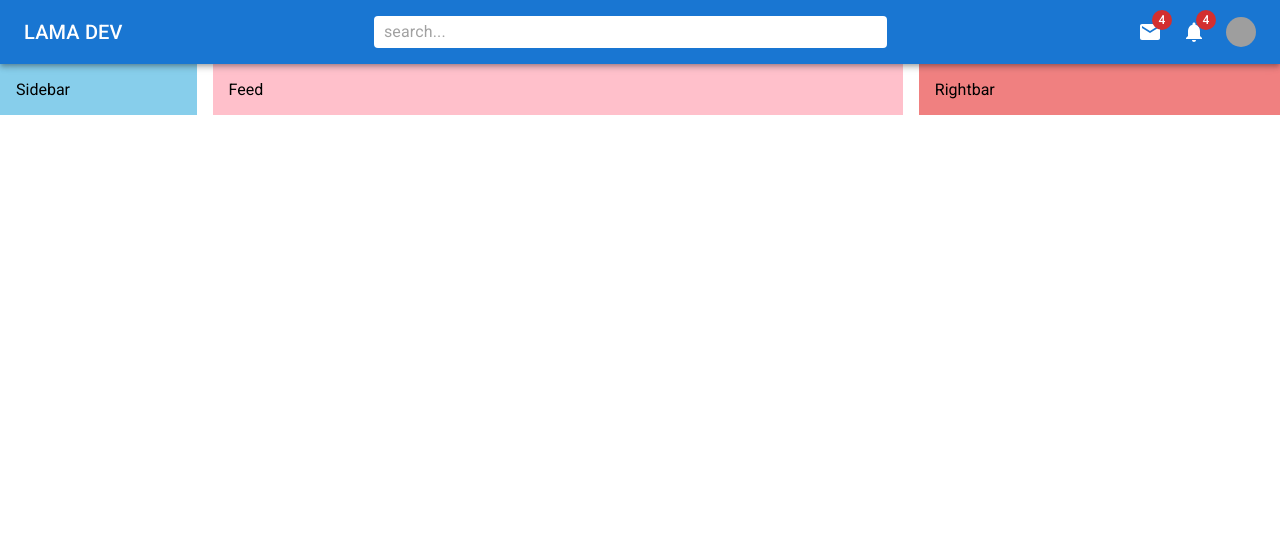
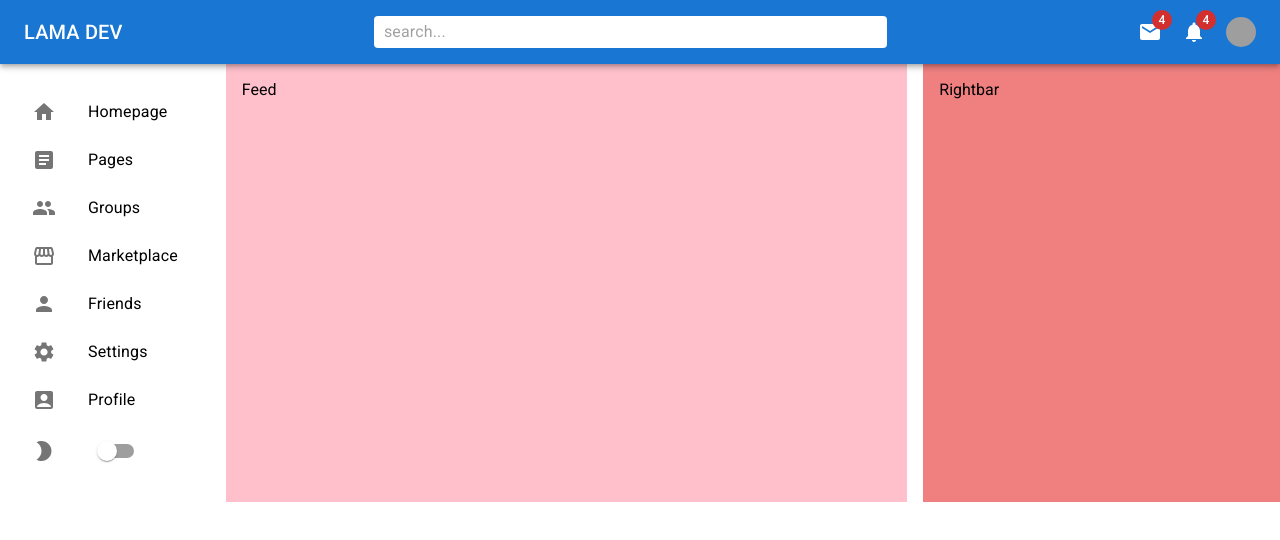
Before and after one commit to sawankhanchi/MUI-Project, a React (Create React App) app: page / in a window 1280 px wide. Shown: the top 540 px of the page. Built offline with nearby package versions, Linux system fonts and the light colour scheme; grey boxes are pictures that could not be loaded.

Commit message:
feat: make sidebar

```diff
--- a/src/components/Sidebar.jsx
+++ b/src/components/Sidebar.jsx
@@ -1,15 +1,91 @@
 import React from "react";
 import Box from "@mui/material/Box";
+import List from "@mui/material/List";
+import ListItem from "@mui/material/ListItem";
+import ListItemButton from "@mui/material/ListItemButton";
+import ListItemIcon from "@mui/material/ListItemIcon";
+import ListItemText from "@mui/material/ListItemText";
+import {
+  AccountBox,
+  Article,
+  Group,
+  Home,
+  Person,
+  Settings,
+  Storefront,
+} from "@mui/icons-material";
+import ModeNightIcon from "@mui/icons-material/ModeNight";
+import { Switch } from "@mui/material";
 
 const Sidebar = () => {
   return (
-    <Box
-      bgcolor="skyblue"
-      flex={1}
-      p={2}
-      sx={{ display: { xs: "none", sm: "block" } }}
-    >
-      Sidebar
+    <Box flex={1} p={2} sx={{ display: { xs: "none", sm: "block" } }}>
+      <List>
+        <ListItem disablePadding>
+          <ListItemButton component="a" href="#home">
+            <ListItemIcon>
+              <Home />
+            </ListItemIcon>
+            <ListItemText primary="Homepage" />
+          </ListItemButton>
+        </ListItem>
+        <ListItem disablePadding>
+          <ListItemButton component="a" href="#simple-list">
+            <ListItemIcon>
+              <Article />
+            </ListItemIcon>
+            <ListItemText primary="Pages" />
+          </ListItemButton>
+        </ListItem>
+        <ListItem disablePadding>
+          <ListItemButton component="a" href="#simple-list">
+            <ListItemIcon>
+              <Group />
+            </ListItemIcon>
+            <ListItemText primary="Groups" />
+          </ListItemButton>
+        </ListItem>
+        <ListItem disablePadding>
+          <ListItemButton component="a" href="#simple-list">
+            <ListItemIcon>
+              <Storefront />
+            </ListItemIcon>
+            <ListItemText primary="Marketplace" />
+          </ListItemButton>
+        </ListItem>
+        <ListItem disablePadding>
+          <ListItemButton component="a" href="#simple-list">
+            <ListItemIcon>
+              <Person />
+            </ListItemIcon>
+            <ListItemText primary="Friends" />
+          </ListItemButton>
+        </ListItem>
+        <ListItem disablePadding>
+          <ListItemButton component="a" href="#simple-list">
+            <ListItemIcon>
+              <Settings />
+            </ListItemIcon>
+            <ListItemText primary="Settings" />
+          </ListItemButton>
+        </ListItem>
+        <ListItem disablePadding>
+          <ListItemButton component="a" href="#simple-list">
+            <ListItemIcon>
+              <AccountBox />
+            </ListItemIcon>
+            <ListItemText primary="Profile" />
+          </ListItemButton>
+        </ListItem>
+        <ListItem disablePadding>
+          <ListItemButton component="a" href="#simple-list">
+            <ListItemIcon>
+              <ModeNightIcon />
+            </ListItemIcon>
+            <Switch />
+          </ListItemButton>
+        </ListItem>
+      </List>
     </Box>
   );
 };
```
